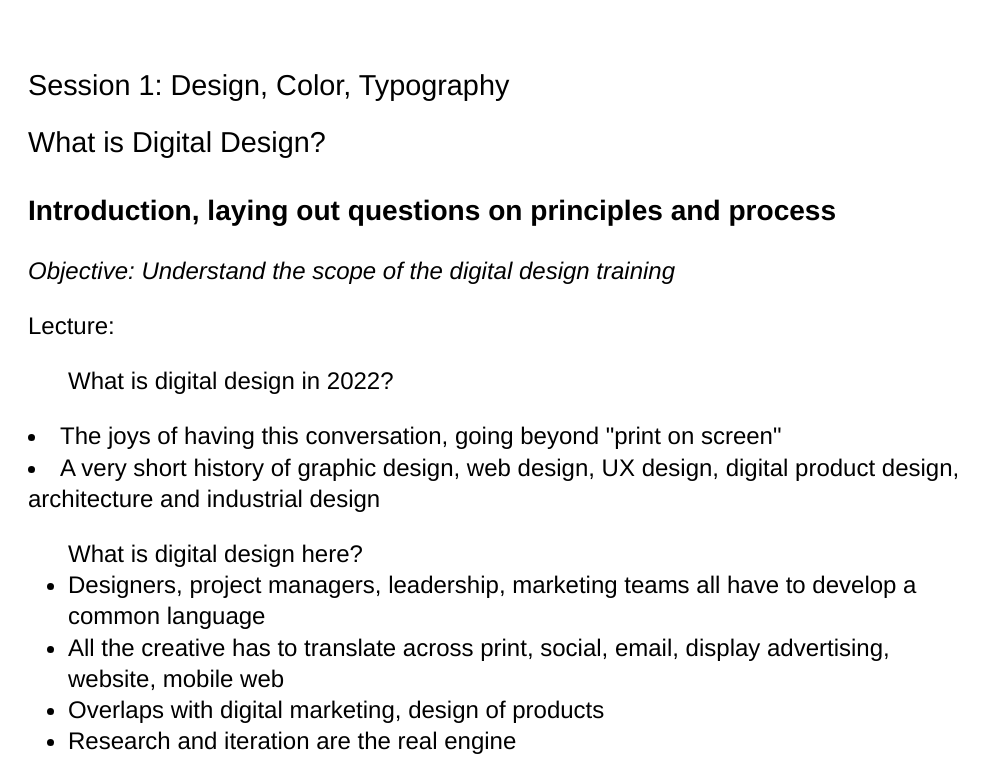
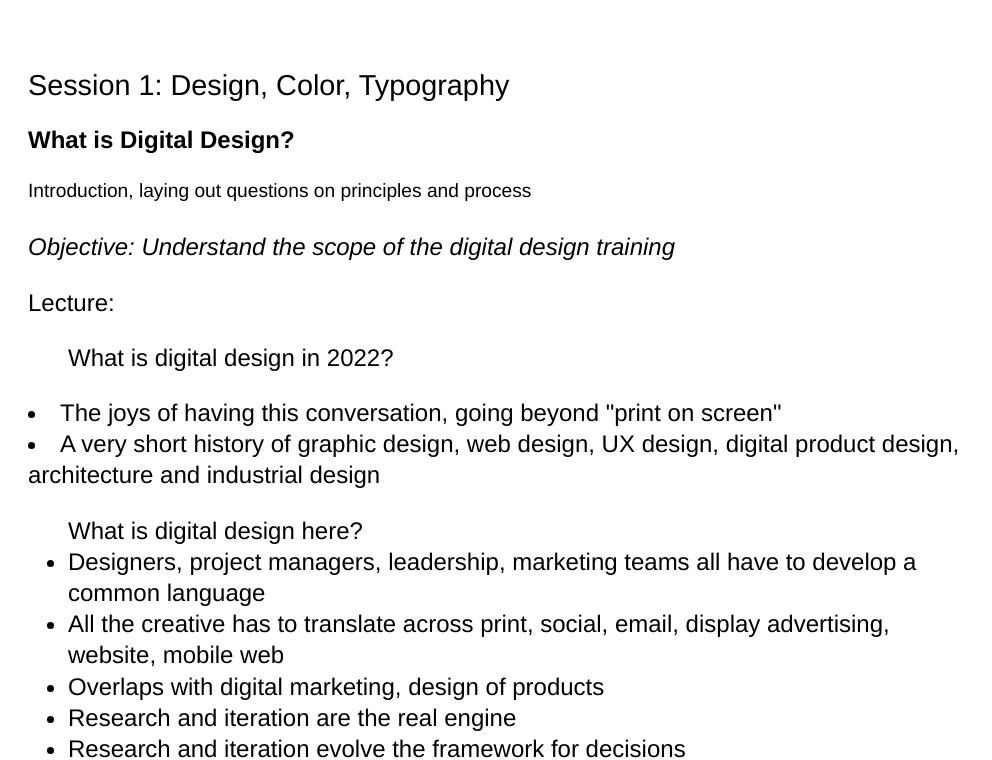
Before and after one commit to juliettecezzar/lutron-digital-design, a plain HTML site: page session01.html in a window 1280 px wide. Shown: the top 760 px of the page, without its empty margins (0-992 px from the left). Drawn offline with Linux system fonts and the light colour scheme.

Commit message:
Update style.css

```diff
--- a/style.css
+++ b/style.css
@@ -29,7 +29,15 @@ h1 {
 }
 
 h2 {
-  font-size: 1.2em;
+  font-size: 1em;
+  line-height: 1.7em;
+  font-weight: bold;
+ margin-top: -0.3em;
+
+}
+
+h3 {
+  font-size: .8em;
   line-height: 1.7em;
   font-weight: normal;
  margin-top: -0.3em;
```
